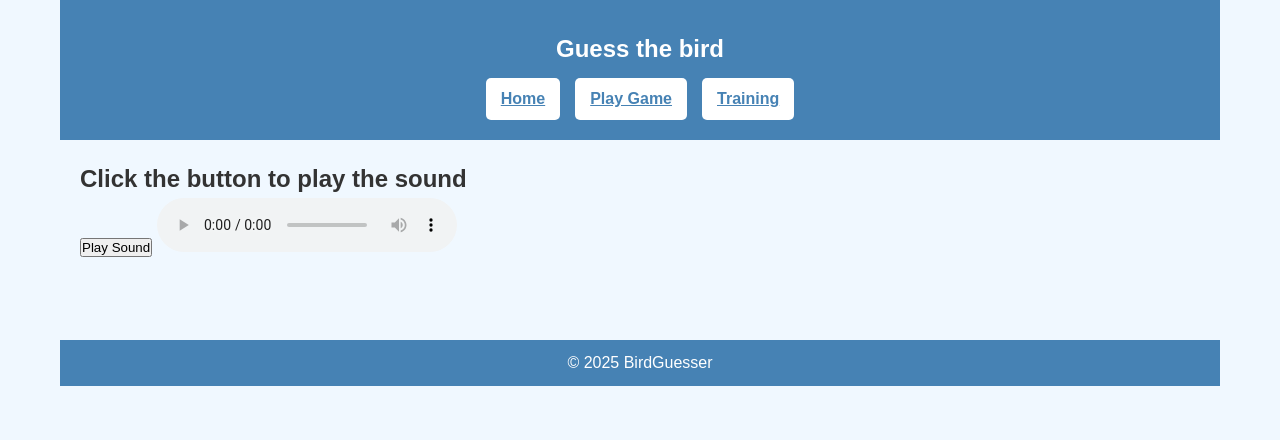
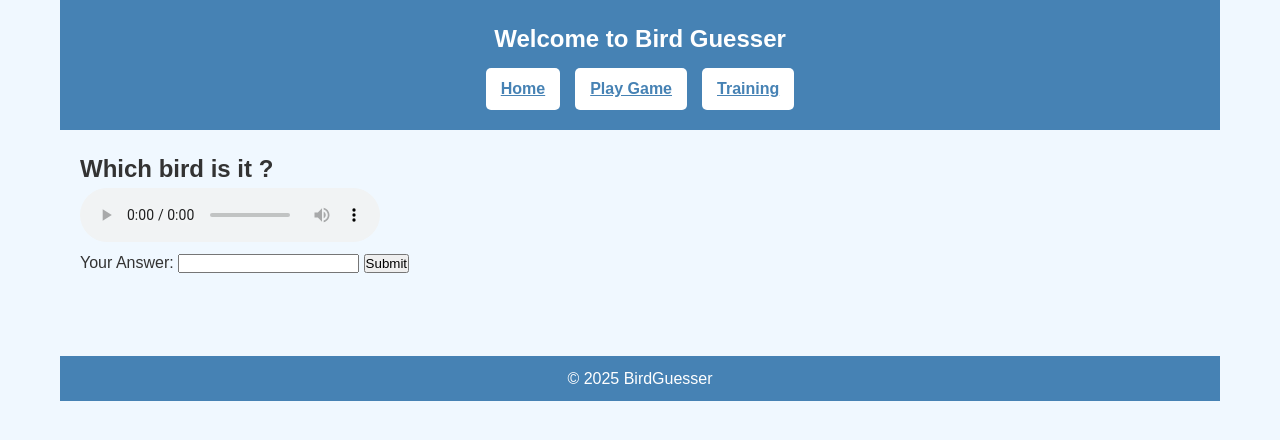
Before and after one commit to tfoutelrodier/BirdGuesser, a Flask app: page /game/ in a window 1280 px wide. Shown: the top 440 px of the page. Run offline with Flask 3, Linux system fonts and the light colour scheme.

Commit message:
Added answer checking in game Added api rate limits for xenocanto database API

```diff
--- a/flaskr/templates/game/index.html
+++ b/flaskr/templates/game/index.html
@@ -4,34 +4,35 @@
     <link rel="stylesheet" href="{{ url_for('static', filename='css/game.css') }}">
 {% endblock %}
 
-
-{% block header %}
-  <h1>{% block title %}Guess the bird{% endblock %}</h1>
-{% endblock %}
-
-
-
 {% block left_top %}
 
-    <h1>Click the button to play the sound</h1>
-
-    <!-- Button to trigger sound play -->
-    <button onclick="playBirdSound()">Play Sound</button>
-
-    <!-- Audio element to play the sound -->
+    <h1>Which bird is it ?</h1>
+    <!-- Bird song player -->
     <audio id="audioPlayer" controls>
         <source id="audioSource" type="audio/mp3" >
         Your browser does not support the audio element.
     </audio>
 
-<!-- play bird sound
-    <audio controls>
-        <source src="http://localhost:5000/get-audio?id=123" type="audio/mpeg">
-        Your browser does not support the audio element.
-    </audio> -->
+{% endblock %}
+
+
+{% block left_mid %}
+<!-- answer form for user guess of bird name-->
+    <form method="POST">
+        <label for="answer">Your Answer:</label>
+        <input type="text" id="answer" name="answer" required>
+        <button type="submit">Submit</button>
+    </form>
+{% endblock %}
+
+{% block left_bottom %}
+    {% if message %}
+    <p style="color: {% if 'Correct' in message %}green{% else %}red{% endif %};">
+        {{ message }}
+    </p>
+    {% endif %}
+{% endblock %}
+
+{% block scripts %}
     <script src="{{ url_for('static', filename='js/game_script.js') }}"></script>
 {% endblock %}
-
-{% block right_top %}
-    <!-- text box to enter answer -->
-{% endblock %}
```
